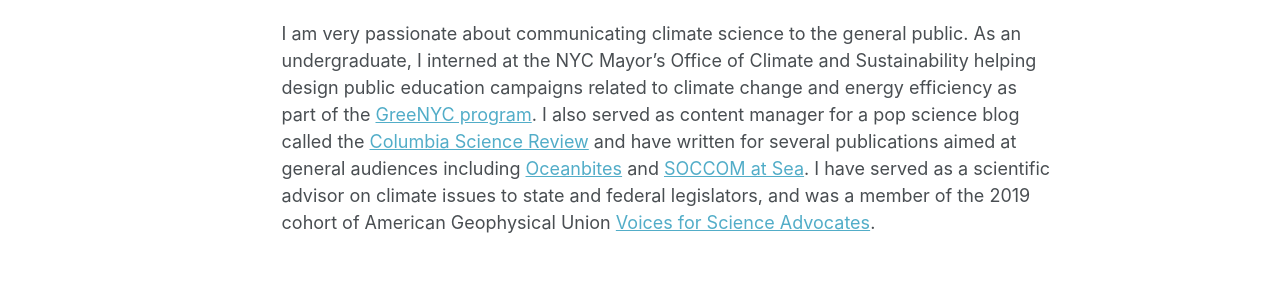
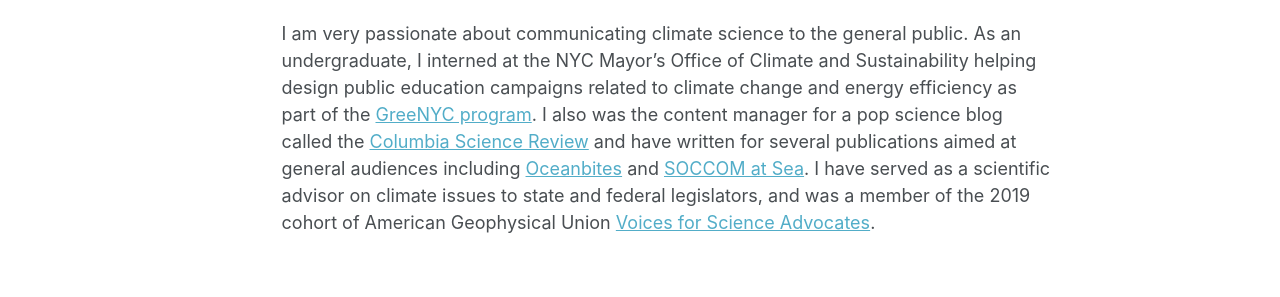
Before and after one commit to cprend/cprend.github.io, a Jekyll site: the page built from _pages/about.md, in a window 1280 px wide and 1370 px high. Shown: the part 730-1027 px from the top of the window. Built offline with Jekyll 4.4.1, drawn with Linux system fonts in a browser that asks for light colours; some web fonts are replaced.

Commit message:
Update about.md

```diff
--- a/_pages/about.md
+++ b/_pages/about.md
@@ -15,4 +15,4 @@
 
 Outreach
 ======
-I am very passionate about communicating climate science to the general public. As an undergraduate, I interned at the NYC Mayor's Office of Climate and Sustainability helping design public education campaigns related to climate change and energy efficiency as part of the [GreeNYC program](https://www.nyc.gov/site/sustainability/onenyc/greenyc.page). I also served as content manager for a pop science blog called the [Columbia Science Review](https://www.thecolumbiasciencereview.com/) and have written for several publications aimed at general audiences including [Oceanbites](https://oceanbites.org/author/cprend/) and [SOCCOM at Sea](https://soccomatsea.blogspot.com/2020/03/musings-from-rv-ron-brown-march-april.html). I have served as a scientific advisor on climate issues to state and federal legislators, and was a member of the 2019 cohort of American Geophysical Union [Voices for Science Advocates](https://www.agu.org/honors/voices-for-science).
+I am very passionate about communicating climate science to the general public. As an undergraduate, I interned at the NYC Mayor's Office of Climate and Sustainability helping design public education campaigns related to climate change and energy efficiency as part of the [GreeNYC program](https://www.nyc.gov/site/sustainability/onenyc/greenyc.page). I also was the content manager for a pop science blog called the [Columbia Science Review](https://www.thecolumbiasciencereview.com/) and have written for several publications aimed at general audiences including [Oceanbites](https://oceanbites.org/author/cprend/) and [SOCCOM at Sea](https://soccomatsea.blogspot.com/2020/03/musings-from-rv-ron-brown-march-april.html). I have served as a scientific advisor on climate issues to state and federal legislators, and was a member of the 2019 cohort of American Geophysical Union [Voices for Science Advocates](https://www.agu.org/honors/voices-for-science).
```
